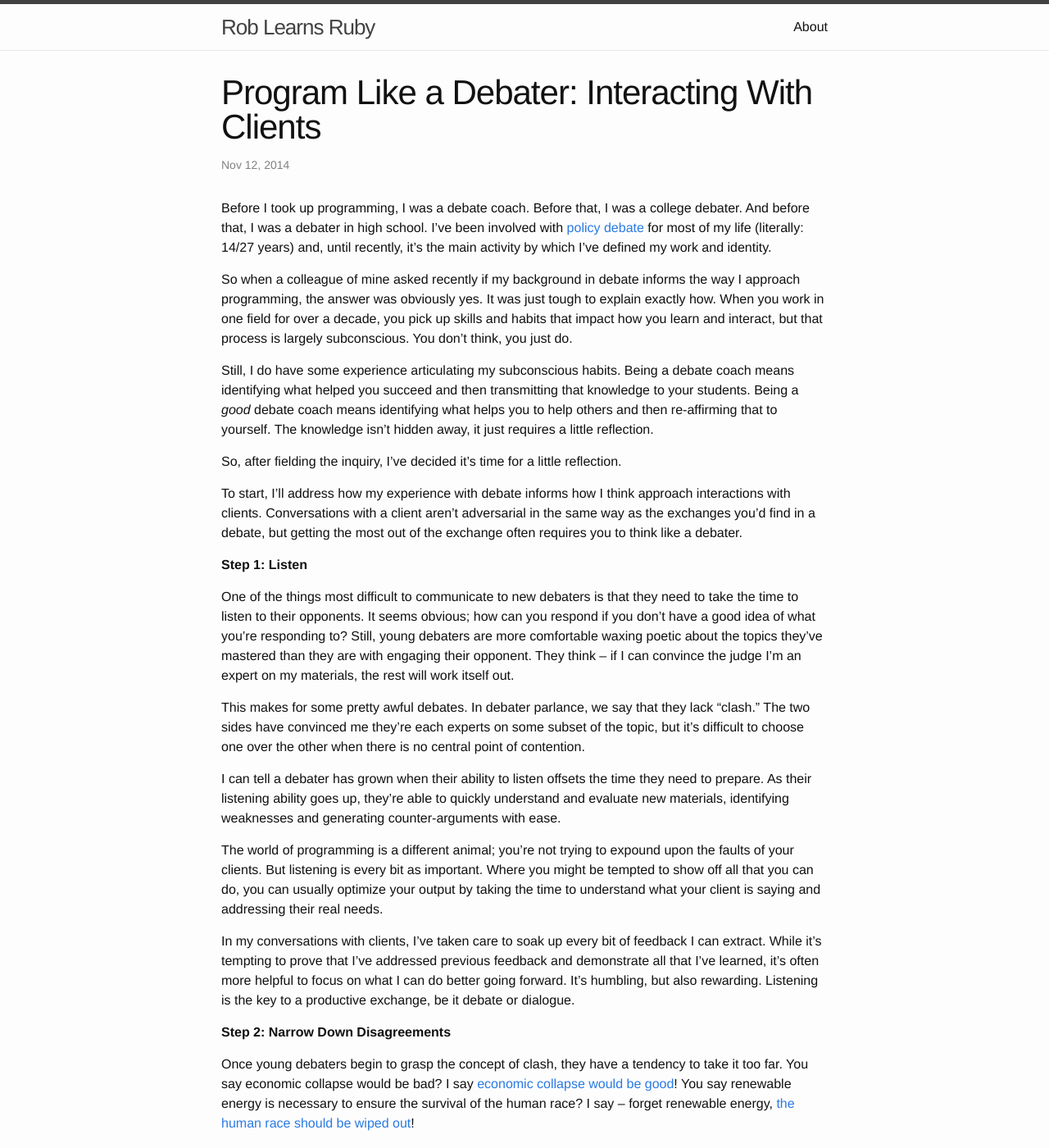
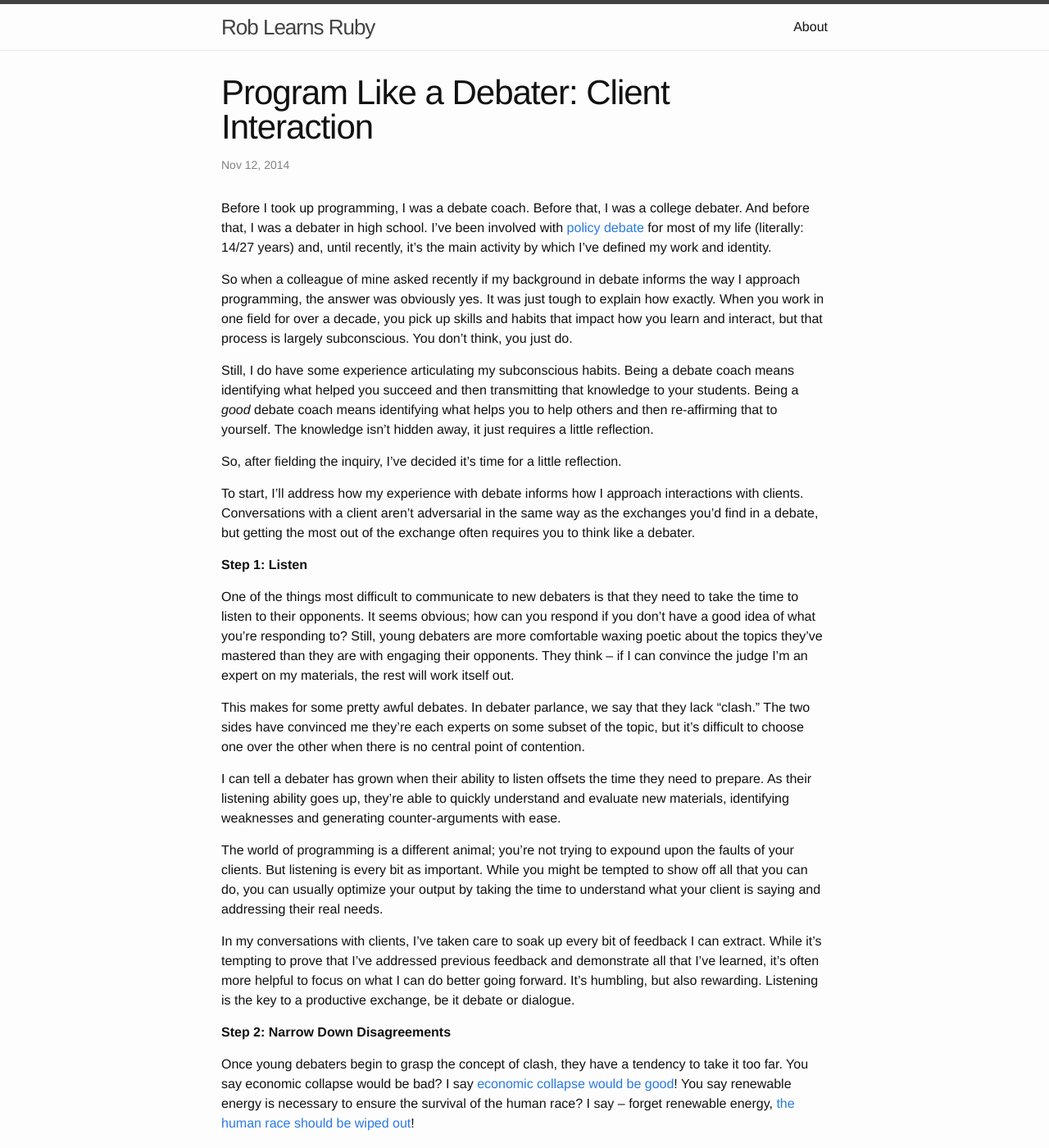
Before and after one commit to rmulhol/rmulhol.github.io, a Jekyll site: the page built from _posts/2014-11-12-debate-client-interact.markdown, in a window 1280 px wide and 1400 px high. Shown: the whole window at 82% size. Built offline with Jekyll 4.4.1, drawn with Linux system fonts in a browser that asks for light colours; some of the changed text lies outside the part shown.

Commit message:
edit post

```diff
--- a/_posts/2014-11-12-debate-client-interact.markdown
+++ b/_posts/2014-11-12-debate-client-interact.markdown
@@ -1,6 +1,6 @@
 ---
 layout: post
-title:  "Program Like a Debater: Interacting With Clients"
+title:  "Program Like a Debater: Client Interaction"
 date:   2014-11-12
 categories: general
 tags: communication
@@ -8,23 +8,23 @@ tags: communication
 
 Before I took up programming, I was a debate coach. Before that, I was a college debater. And before that, I was a debater in high school. I’ve been involved with [policy debate][policy] for most of my life (literally: 14/27 years) and, until recently, it’s the main activity by which I’ve defined my work and identity.
 
-So when a colleague of mine asked recently if my background in debate informs the way I approach programming, the answer was obviously yes. It was just tough to explain exactly how. When you work in one field for over a decade, you pick up skills and habits that impact how you learn and interact, but that process is largely subconscious. You don’t think, you just do.
+So when a colleague of mine asked recently if my background in debate informs the way I approach programming, the answer was obviously yes. It was just tough to explain how exactly. When you work in one field for over a decade, you pick up skills and habits that impact how you learn and interact, but that process is largely subconscious. You don’t think, you just do.
 
 Still, I do have some experience articulating my subconscious habits. Being a debate coach means identifying what helped you succeed and then transmitting that knowledge to your students. Being a *good* debate coach means identifying what helps you to help others and then re-affirming that to yourself. The knowledge isn’t hidden away, it just requires a little reflection.
 
 So, after fielding the inquiry, I've decided it’s time for a little reflection.
 
-To start, I’ll address how my experience with debate informs how I think approach interactions with clients. Conversations with a client aren’t adversarial in the same way as the exchanges you’d find in a debate, but getting the most out of the exchange often requires you to think like a debater.
+To start, I’ll address how my experience with debate informs how I approach interactions with clients. Conversations with a client aren’t adversarial in the same way as the exchanges you’d find in a debate, but getting the most out of the exchange often requires you to think like a debater.
 
 **Step 1: Listen**
 
-One of the things most difficult to communicate to new debaters is that they need to take the time to listen to their opponents. It seems obvious; how can you respond if you don’t have a good idea of what you’re responding to? Still, young debaters are more comfortable waxing poetic about the topics they’ve mastered than they are with engaging their opponent. They think – if I can convince the judge I’m an expert on my materials, the rest will work itself out.
+One of the things most difficult to communicate to new debaters is that they need to take the time to listen to their opponents. It seems obvious; how can you respond if you don’t have a good idea of what you’re responding to? Still, young debaters are more comfortable waxing poetic about the topics they’ve mastered than they are with engaging their opponents. They think – if I can convince the judge I’m an expert on my materials, the rest will work itself out.
 
 This makes for some pretty awful debates. In debater parlance, we say that they lack “clash.” The two sides have convinced me they’re each experts on some subset of the topic, but it’s difficult to choose one over the other when there is no central point of contention.
 
 I can tell a debater has grown when their ability to listen offsets the time they need to prepare. As their listening ability goes up, they’re able to quickly understand and evaluate new materials, identifying weaknesses and generating counter-arguments with ease.
 
-The world of programming is a different animal; you’re not trying to expound upon the faults of your clients. But listening is every bit as important. Where you might be tempted to show off all that you can do, you can usually optimize your output by taking the time to understand what your client is saying and addressing their real needs.
+The world of programming is a different animal; you’re not trying to expound upon the faults of your clients. But listening is every bit as important. While you might be tempted to show off all that you can do, you can usually optimize your output by taking the time to understand what your client is saying and addressing their real needs.
 
 In my conversations with clients, I’ve taken care to soak up every bit of feedback I can extract. While it’s tempting to prove that I’ve addressed previous feedback and demonstrate all that I’ve learned, it’s often more helpful to focus on what I can do better going forward. It’s humbling, but also rewarding. Listening is the key to a productive exchange, be it debate or dialogue.
 
@@ -36,7 +36,7 @@ Young debaters latch onto arguments like these because it lets them fall back in
 
 The optimal strategy for winning a debate is not to counter every single point leveraged by your opponent, since it’s unlikely that everything they’ve said is wrong.[^1] Instead, it’s best to narrow down the “nexus question” - the central point of contention - as much as possible, and then assure beyond a doubt that you’re on the right side of it.
 
-In conversations with a client, this means doing everything you can to get on the same page, aligning expectations with deliverables as much as possible, and then picking your spots for disagreement. It can be tempting to get defensive and respond to every single piece of feedback, but often taking a step back can help to avoid missing the forest for the trees. Find and address the places where there are genuine disagreements, but don’t get bogged down dealing with largely irrelevant sidebars.
+In conversations with a client, this means doing everything you can to get on the same page, aligning expectations with deliverables as much as possible, and then picking your spots for disagreement. It can be tempting to get defensive and respond to every single piece of feedback reactively, but often taking a step back and taking a look at the big picture can help you avoid missing the forest for the trees. Find and address the places where there are genuine disagreements, but don’t get bogged down dealing with largely irrelevant sidebars.
 
 **Step 3: Prepare Meticulously**
 
```
Also changed, not shown: other parts of _posts/2014-11-12-debate-client-interact.markdown (+1 -1 lines).
